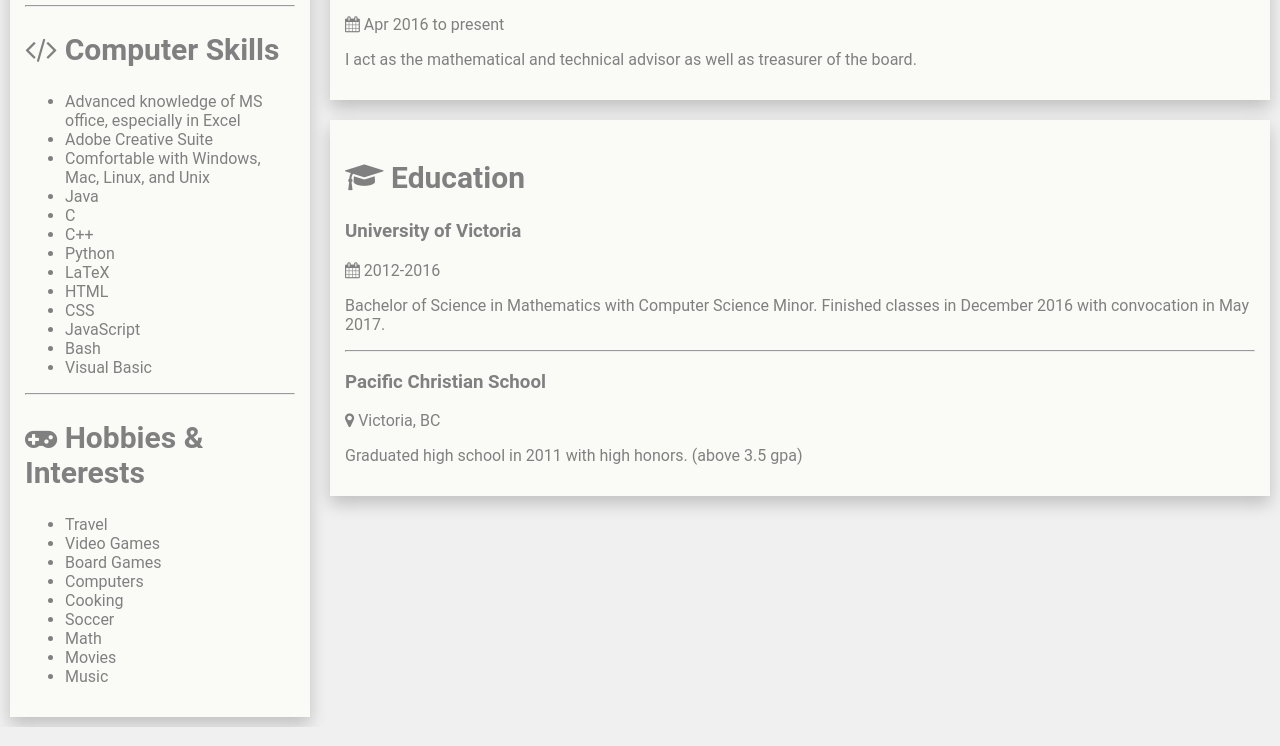
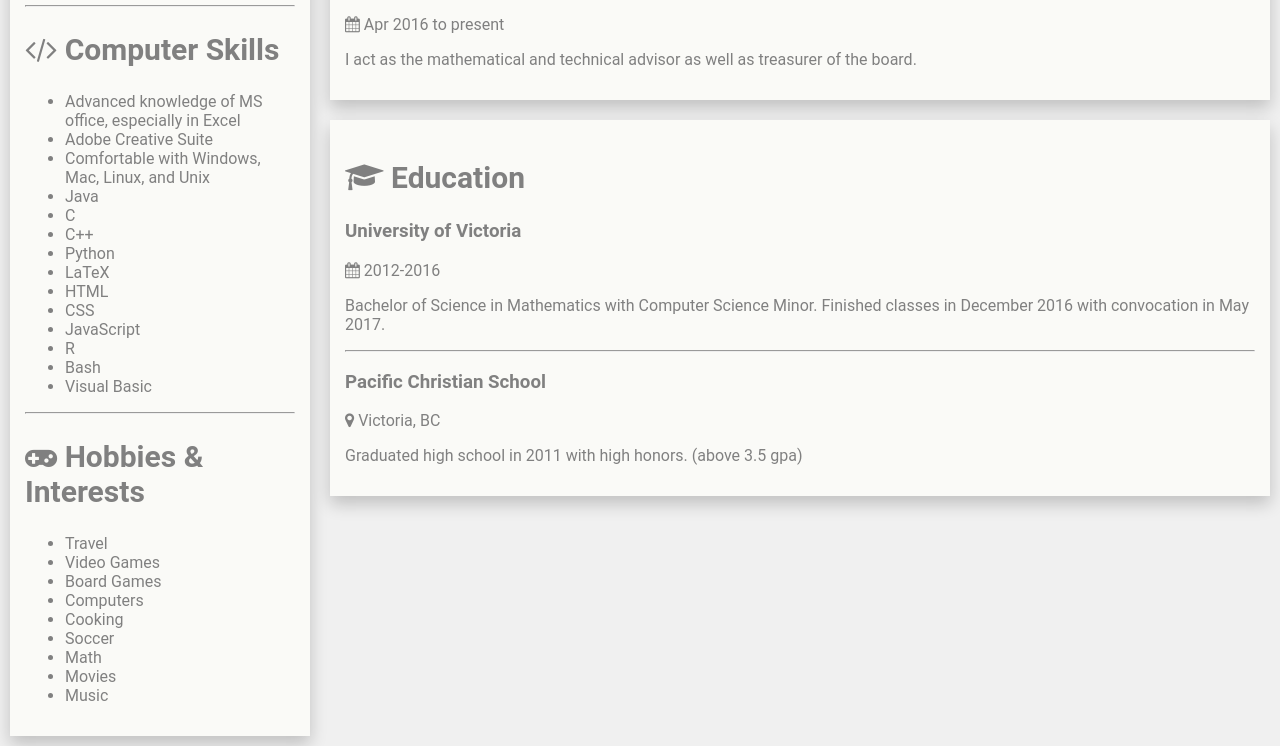
Before and after one commit to chriswinsor/chriswinsor.github.io, a plain HTML site: page about.html in a window 1280 px wide. Shown: the part 896-1642 px from the top of the page. Drawn offline with Linux system fonts and the light colour scheme.

Commit message:
added R to the list of programming languages

```diff
--- a/about.html
+++ b/about.html
@@ -66,6 +66,7 @@
         <li>HTML</li>
         <li>CSS</li>
         <li>JavaScript</li>
+        <li>R</li>
         <li>Bash</li>
         <li>Visual Basic</li>
       </ul>
```
